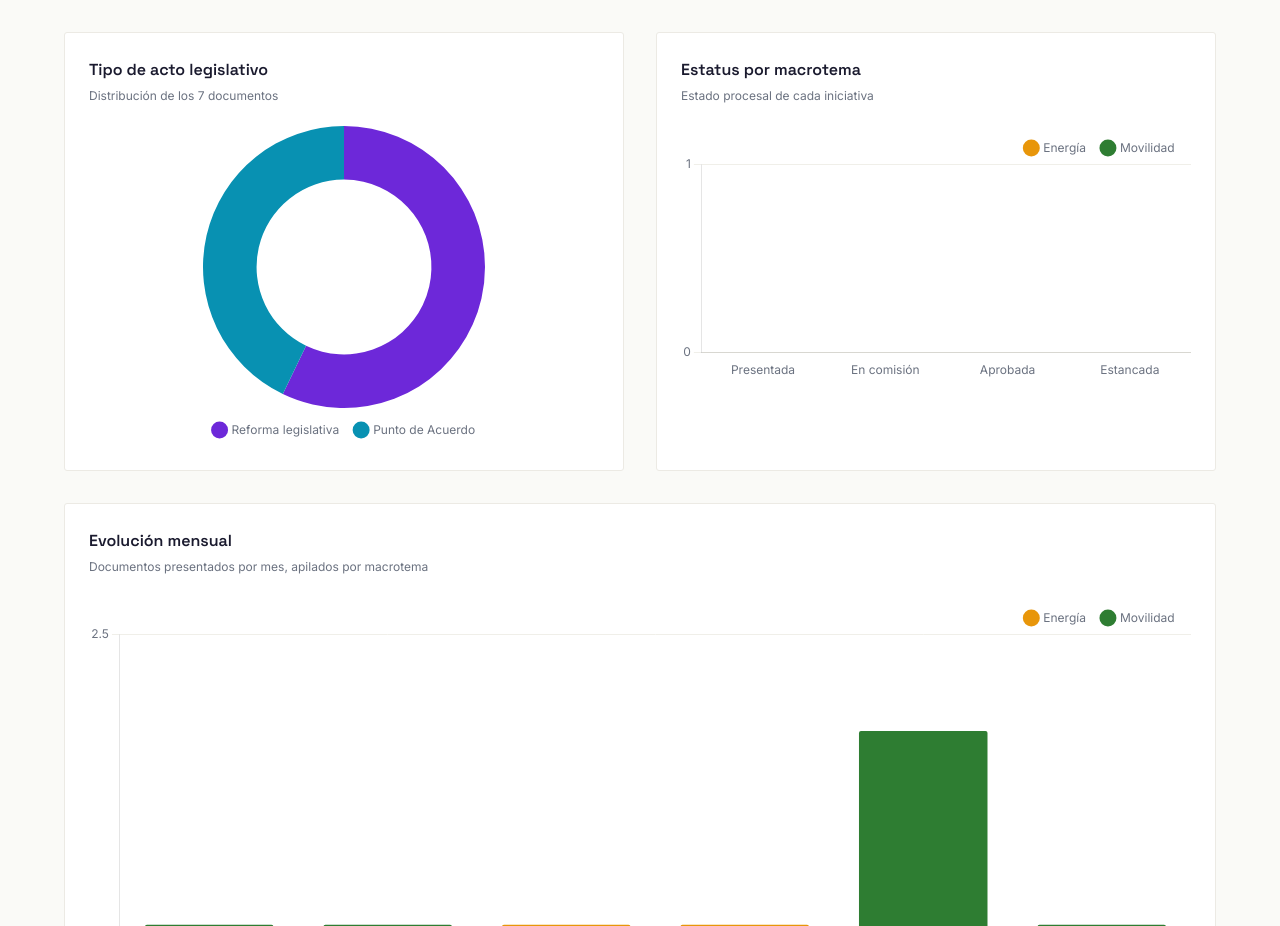
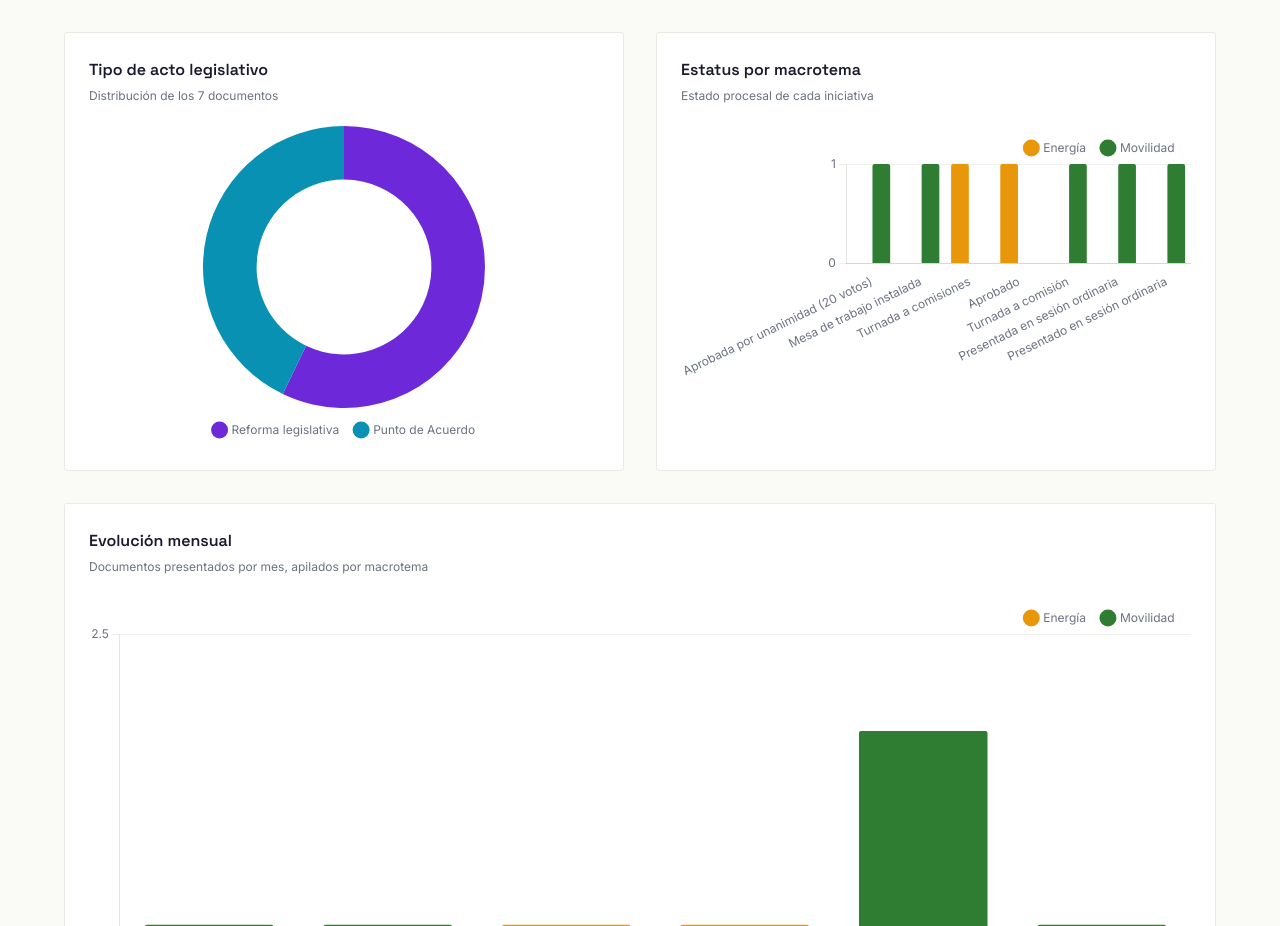
Before and after one commit to raulgabino/observatorio-energia-movilidad, a plain HTML site: page morelos/index.html in a window 1280 px wide. Shown: the part 1053-1979 px from the top of the page. Drawn offline with nearby package versions, Linux system fonts and the light colour scheme.

Commit message:
Fix Morelos: gráfica Estatus por macrotema usa estatuses dinámicos del DATA
Co-Authored-By: Claude Opus 4.6 <noreply@anthropic.com>

```diff
--- a/morelos/index.html
+++ b/morelos/index.html
@@ -516,7 +516,9 @@ Chart.defaults.plugins.legend.display=false;
 
 // 4. Grouped estatus
 (function(){
-  const estatuses=['Presentada','En comisión','Aprobada','Estancada'];
+  const estatusSet=new Set();
+  DATA.forEach(d=>{if(d.estatus)estatusSet.add(d.estatus)});
+  const estatuses=[...estatusSet];
   const ene=[],mov=[];
   estatuses.forEach(e=>{
     ene.push(DATA.filter(d=>d.macrotema==='Energía'&&d.estatus===e).length);
```
